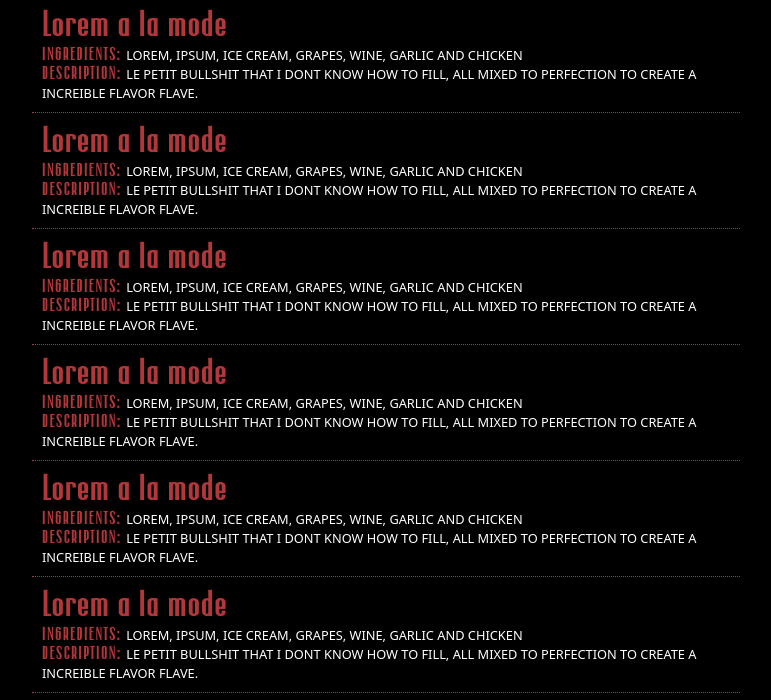
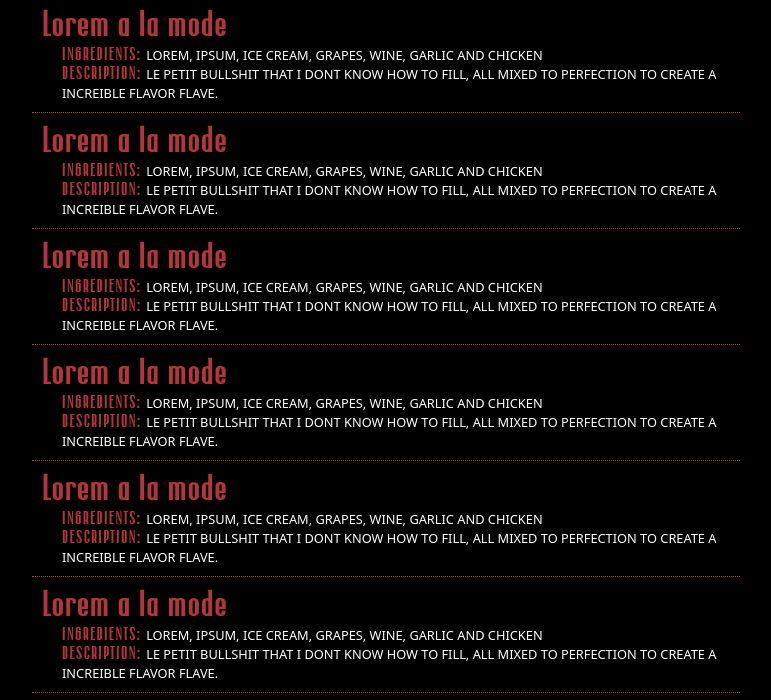
Before and after one commit to Dift12/WPP, a website built with webpack: page src/template.html in a window 1280 px wide. Shown: the part 749-1449 px from the top of the page, without its empty margins (254-1025 px from the left). Built offline with nearby package versions, Linux system fonts and the light colour scheme.

Commit message:
Make minor style change

```diff
--- a/src/pages/menu/menu.lazy.css
+++ b/src/pages/menu/menu.lazy.css
@@ -14,6 +14,10 @@ ul li{
     color: white;
     margin: 5px;
     border-bottom: 1px dotted var(--accent);
+}
+
+.card p:not(:first-child){
+    margin-left: 20px;
 }
 
 .card{
```
